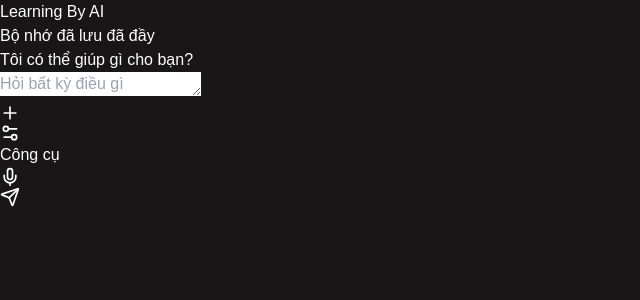
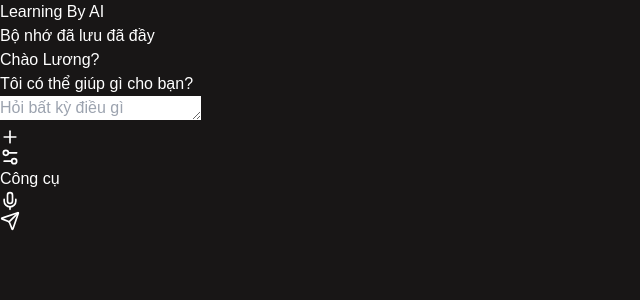
Before and after one commit to Luongsosad/Web_LearnAI, a Next.js app in the folder frontend/: page / in a window 1280 px wide. Shown: the top 300 px of the page, without its empty margins (0-640 px from the left). Built offline with nearby package versions, Linux system fonts and the light colour scheme.

Commit message:
Update color

```diff
--- a/frontend/src/app/(pages)/chat/main.tsx
+++ b/frontend/src/app/(pages)/chat/main.tsx
@@ -8,12 +8,11 @@ type Message = {
 };
 
 export default function Main() {
-  const [text, setText] = useState(""); // biến lưu nội dung input
-  const [messages, setMessages] = useState<Message[]>([]); // danh sách tin nhắn
+  const [text, setText] = useState("");
+  const [messages, setMessages] = useState<Message[]>([]);
   const textareaRef = useRef<HTMLTextAreaElement>(null);
-  const messagesEndRef = useRef<HTMLDivElement>(null); // ref để cuộn xuống cuối
+  const messagesEndRef = useRef<HTMLDivElement>(null);
 
-  // điều chỉnh chiều cao textarea
   const handleInput = (e: React.FormEvent<HTMLTextAreaElement>) => {
     const textarea = textareaRef.current;
     if (textarea) {
@@ -23,7 +22,6 @@ export default function Main() {
     setText(e.currentTarget.value);
   };
 
-  // gọi API gửi câu hỏi và nhận câu trả lời
   const sendMessage = async () => {
     if (!text.trim()) return;
 
@@ -55,7 +53,6 @@ export default function Main() {
     }
   };
 
-  // gửi khi nhấn enter (không shift)
   const handleKeyDown = (e: React.KeyboardEvent<HTMLTextAreaElement>) => {
     if (e.key === "Enter" && !e.shiftKey) {
       e.preventDefault();
@@ -63,36 +60,35 @@ export default function Main() {
     }
   };
 
-  // tự động cuộn xuống cuối
   useEffect(() => {
     messagesEndRef.current?.scrollIntoView({ behavior: "smooth" });
   }, [messages]);
 
   return (
-    <div className="flex flex-col h-screen text-white">
-      {/* thanh đầu */}
-      <div className="flex items-center justify-between px-4 py-3 border-b border-gray-700">
-        <div className="w-6 h-6 border rounded-full border-white" />
-        <div className="text-xl font-semibold">Learning By AI</div>
-        <div className="w-6 h-6 border rounded-full border-white" />
+    <div className="flex flex-col max-h-screen text-white">
+      {/* Header - Cố định ở trên */}
+      <div className="fixed top-0 left-0 w-full bg-[#111111]">
+        <div className="flex items-center justify-between px-4 py-3 border-b border-gray-700">
+          <div className="w-6 h-6 border rounded-full border-white" />
+          <div className="text-xl font-semibold">Learning By AI</div>
+          <div className="w-6 h-6 border rounded-full border-white" />
+        </div>
+        <div className="text-center text-sm text-gray-400 mt-2">Bộ nhớ đã lưu đã đầy</div>
       </div>
 
-      {/* thông báo */}
-      <div className="text-center text-sm text-gray-400 mt-2">Bộ nhớ đã lưu đã đầy</div>
-
-      {/* phần chính - hiển thị tin nhắn */}
-      <div className="flex-1 flex flex-col px-4 py-4 overflow-y-auto space-y-4">
-        {messages.length === 0 ? (
-          <div className="flex justify-center items-center text-center text-gray-400 flex-grow">
+      <div className="mt-[82px] mb-[100px] flex-1 flex flex-col px-4 py-4 overflow-y-auto h-full space-y-4 custom-scroll bg-[#111111]">
+         {messages.length === 0 ? (
+          <div className="flex flex-col justify-center h-[360px] items-center text-center text-gray-400 flex-grow">
+            <h1 className="text-2xl font-medium">Chào Lương?</h1>
             <h1 className="text-2xl font-medium">Tôi có thể giúp gì cho bạn?</h1>
           </div>
         ) : (
           messages.map((msg, idx) => (
             <div
               key={idx}
-              className={`p-3 rounded-lg whitespace-pre-line ${msg.role === "user"
-                ? "max-w-[70%] bg-blue-600 self-end text-white"
-                : "self-start text-gray-300"
+              className={`whitespace-pre-line ${msg.role === "user"
+                ? "rounded-3xl p-3 pt-2 pb-2 max-w-[70%] bg-[#323232d9] self-end text-white"
+                : "p-1 self-start text-gray-300"
                 }`}
             >
               {msg.content}
@@ -104,16 +100,19 @@ export default function Main() {
         <div ref={messagesEndRef} />
       </div>
 
-      {/* input */}
-      <div className="px-3 py-2 mb-2">
-        <div className="flex flex-col items-end gap-4 bg-[#302f2f] rounded-2xl px-4 py-2">
+
+      {/* Input - Cố định ở dưới */}
+      <div className="fixed bottom-0 left-0 w-full z-10 px-3 py-2 bg-[#111111]">
+        <div className="flex flex-col items-end gap-4 bg-[#202020] rounded-2xl px-4 py-2">
           <div className="flex-1 w-full">
             <textarea
               ref={textareaRef}
               value={text}
               onInput={handleInput}
               onKeyDown={handleKeyDown}
-              onFocus={() => textareaRef.current?.scrollIntoView({ behavior: "smooth" })}
+              onFocus={() => {
+                textareaRef.current?.scrollIntoView({ behavior: "smooth", block: "end" });
+              }}
               rows={1}
               placeholder="Hỏi bất kỳ điều gì"
               className="w-full bg-transparent resize-none overflow-hidden text-white placeholder-gray-400 focus:outline-none text-base pt-2"
@@ -125,7 +124,6 @@ export default function Main() {
               <Settings2 size={20} className="text-white" />
               <span className="text-sm">Công cụ</span>
             </div>
-
             <button onClick={sendMessage} aria-label="Gửi tin nhắn" className="flex gap-3">
               <Mic size={20} className="text-white" />
               <Send size={20} className="text-white" />
@@ -136,133 +134,3 @@ export default function Main() {
     </div>
   );
 }
-
-
-
-
-// "use client";
-// import React, { useState, useRef, useEffect } from "react";
-
-// export default function Main() {
-//   const [audioFile, setAudioFile] = useState<File | null>(null);
-//   const [transcript, setTranscript] = useState("");
-//   const [loading, setLoading] = useState(false);
-
-//   const handleFileChange = (e: React.ChangeEvent<HTMLInputElement>) => {
-//     if (e.target.files && e.target.files[0]) {
-//       setAudioFile(e.target.files[0]);
-//       setTranscript("");
-//     }
-//   };
-
-//   const handleUpload = async () => {
-//     if (!audioFile) return alert("Vui lòng chọn tệp âm thanh");
-
-//     setLoading(true);
-
-//     const formData = new FormData();
-//     formData.append("audioFile", audioFile); // Đổi từ "file" thành "audioFile"
-
-//     try {
-//       const res = await fetch("/api/groqAudio", {
-//         method: "POST",
-//         body: formData,
-//       });
-
-//       if (!res.ok) {
-//         const errorData = await res.json();
-//         throw new Error(errorData.details || "Lỗi khi gọi API");
-//       }
-
-//       const data = await res.json();
-//       setTranscript(data.transcription || "Không nhận diện được âm thanh");
-//     } catch (error: any) {
-//       setTranscript(`Lỗi khi chuyển âm thanh thành text: ${error.message}`);
-//       console.error("Error:", error);
-//     } finally {
-//       setLoading(false);
-//     }
-//   };
-
-//   return (
-//     <div>
-//       <input type="file" accept="audio/*" onChange={handleFileChange} />
-//       <button onClick={handleUpload} disabled={loading}>
-//         {loading ? "Đang xử lý..." : "Chuyển âm thanh thành text"}
-//       </button>
-//       {transcript && <p>Kết quả: {transcript}</p>}
-//     </div>
-//   );
-// }
-
-
-
-// "use client";
-// import React, { useState } from "react";
-
-// export default function Main() {
-//   const [text, setText] = useState("");
-//   const [audioUrl, setAudioUrl] = useState("");
-//   const [loading, setLoading] = useState(false);
-//   const [error, setError] = useState("");
-
-//   const handleTextChange = (e: React.ChangeEvent<HTMLTextAreaElement>) => {
-//     setText(e.target.value);
-//     setError("");
-//     setAudioUrl("");
-//   };
-
-//   const handleGenerateSpeech = async () => {
-//     if (!text.trim()) return alert("Vui lòng nhập văn bản");
-
-//     setLoading(true);
-//     setError("");
-
-//     try {
-//       const res = await fetch("/api/googleTts", {
-//         method: "POST",
-//         headers: {
-//           "Content-Type": "application/json",
-//         },
-//         body: JSON.stringify({ text }),
-//       });
-
-//       if (!res.ok) {
-//         const errorData = await res.json();
-//         throw new Error(errorData.details || `API error: ${res.status}`);
-//       }
-
-//       const audioBlob = await res.blob();
-//       const audioUrl = URL.createObjectURL(audioBlob);
-//       setAudioUrl(audioUrl);
-//     } catch (error: any) {
-//       setError(`Lỗi khi tạo âm thanh: ${error.message}`);
-//       console.error("Error in handleGenerateSpeech:", error);
-//     } finally {
-//       setLoading(false);
-//     }
-//   };
-
-//   return (
-//     <div style={{ padding: "20px", maxWidth: "600px", margin: "0 auto" }}>
-//       <h2>Chuyển văn bản thành giọng nói (Google TTS)</h2>
-//       <textarea
-//         value={text}
-//         onChange={handleTextChange}
-//         placeholder="Nhập văn bản cần chuyển thành giọng nói (hỗ trợ tiếng Việt và tiếng Anh)"
-//         rows={5}
-//         style={{ width: "100%", marginBottom: "10px" }}
-//       />
-//       <button onClick={handleGenerateSpeech} disabled={loading}>
-//         {loading ? "Đang xử lý..." : "Tạo âm thanh"}
-//       </button>
-//       {audioUrl && (
-//         <div style={{ marginTop: "20px" }}>
-//           <p>Âm thanh được tạo:</p>
-//           <audio controls src={audioUrl} />
-//         </div>
-//       )}
-//       {error && <p style={{ color: "red" }}>{error}</p>}
-//     </div>
-//   );
-// }
```
